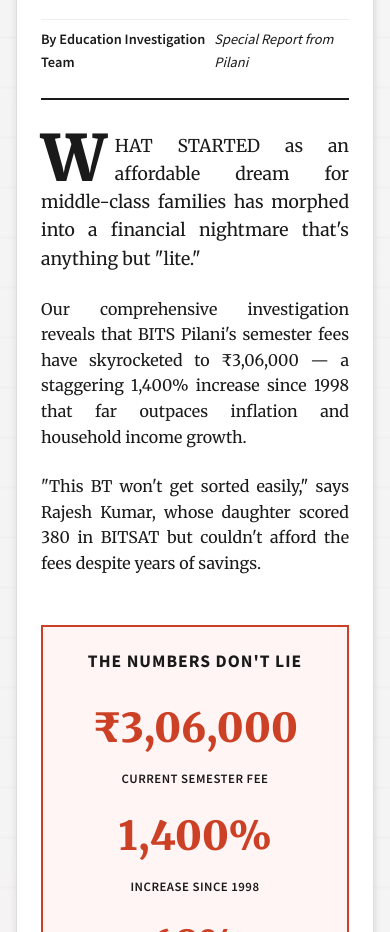
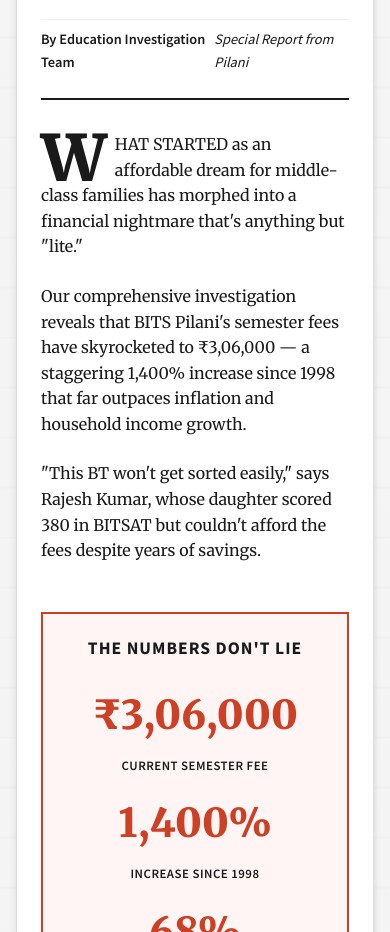
Before and after one commit to whyujjwal/fee-hike, a React (Create React App) app: page / in a window 390 px wide. Shown: the part 1520-2452 px from the top of the page. Built offline with nearby package versions, Linux system fonts and the light colour scheme.

Commit message:
fix: everything

```diff
--- a/src/components/HeroSection/HeroSection.css
+++ b/src/components/HeroSection/HeroSection.css
@@ -122,7 +122,7 @@
 /* Main Newspaper Content */
 .newspaper-content {
   display: grid;
-  grid-template-columns: 2fr 1fr;
+  grid-template-columns: 3fr 1fr;
   gap: var(--spacing-xl);
   position: relative;
   z-index: 10;
@@ -187,7 +187,7 @@
 /* Article Columns */
 .article-columns {
   display: grid;
-  grid-template-columns: 1fr 1fr;
+  grid-template-columns: 2fr 1fr;
   gap: var(--spacing-xl);
   column-rule: 1px solid #ddd;
 }
@@ -207,7 +207,7 @@
   font-family: var(--font-serif);
   font-size: 4rem;
   line-height: 3rem;
-  margin: 0.1rem 0.5rem 0 0;
+  margin: 0.1rem 0.8rem 0.2rem 0;
   font-weight: 900;
   color: var(--accent-maroon);
 }
@@ -215,7 +215,8 @@
 .column-one p {
   margin-bottom: var(--spacing-md);
   line-height: 1.6;
-  text-align: justify;
+  text-align: left;
+  font-size: 1rem;
 }
 
 /* Info Boxes */
@@ -446,7 +447,7 @@
 /* Responsive Design */
 @media (max-width: 1024px) {
   .newspaper-content {
-    grid-template-columns: 1fr;
+    grid-template-columns: 2fr 1fr;
     gap: var(--spacing-lg);
   }
 
@@ -460,6 +461,17 @@
 
   .main-headline {
     font-size: 2.5rem;
+  }
+}
+
+@media (max-width: 900px) {
+  .newspaper-content {
+    grid-template-columns: 1fr;
+    gap: var(--spacing-lg);
+  }
+
+  .sidebar-news {
+    order: -1;
   }
 }
 
```
